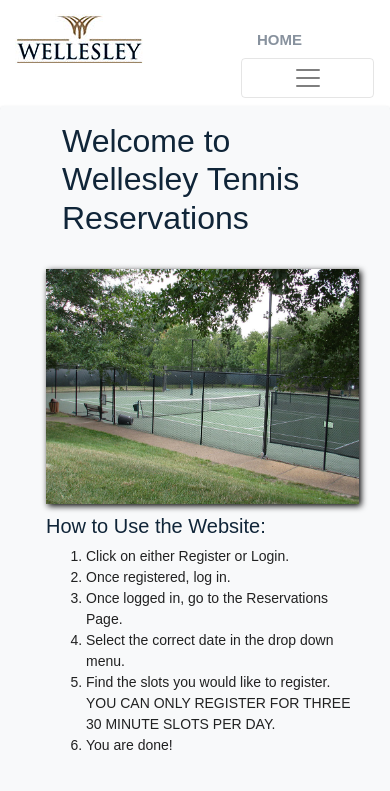
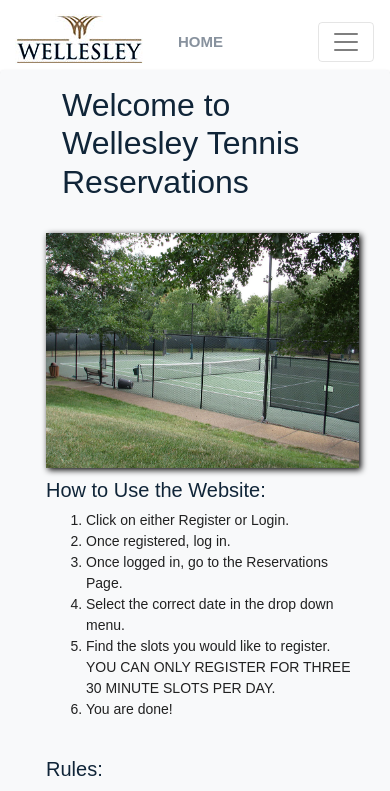
Before and after one commit to VyasNarasimhan/TennisReservations, an Angular app: page /home in a window 390 px wide. Shown: the top 791 px of the page. Built offline with nearby package versions, Linux system fonts and the light colour scheme.

Commit message:
nav bar style tweaks

```diff
--- a/src/app/nav/nav.component.html
+++ b/src/app/nav/nav.component.html
@@ -4,6 +4,7 @@
     </div>
     <nav class="navbar navbar-expand-lg navbar-light">
         <a class="navbar-brand" mat-button [routerLink]="['/home']">HOME</a>
+
         <button class="navbar-toggler" type="button" (click)="toggleNavbar()">
             <span class="navbar-toggler-icon"></span>
         </button>
--- a/src/app/nav/nav.component.scss
+++ b/src/app/nav/nav.component.scss
@@ -1,6 +1,6 @@
 .navbar
 {
-    float: right;
+   // float: right;
     vertical-align:middle;
 }
 
--- a/src/styles.scss
+++ b/src/styles.scss
@@ -26,7 +26,7 @@
     width: 100%;
   }
   button {
-    width: 100%;
+    //width: 100%;
     margin-left: 0;
   }
 }
```
